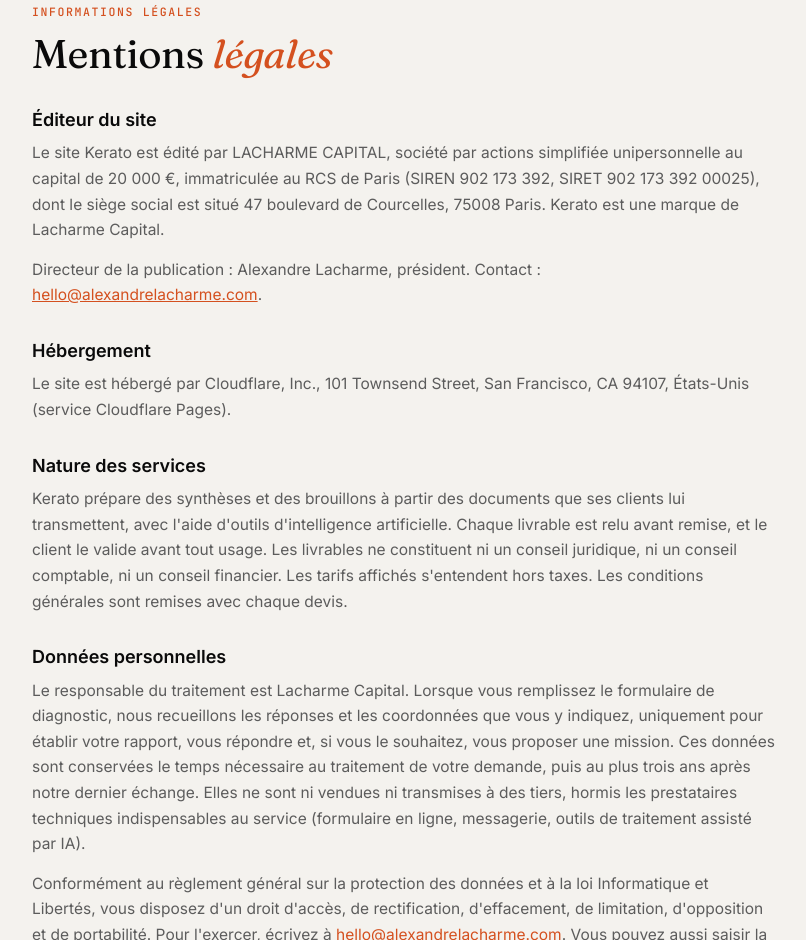
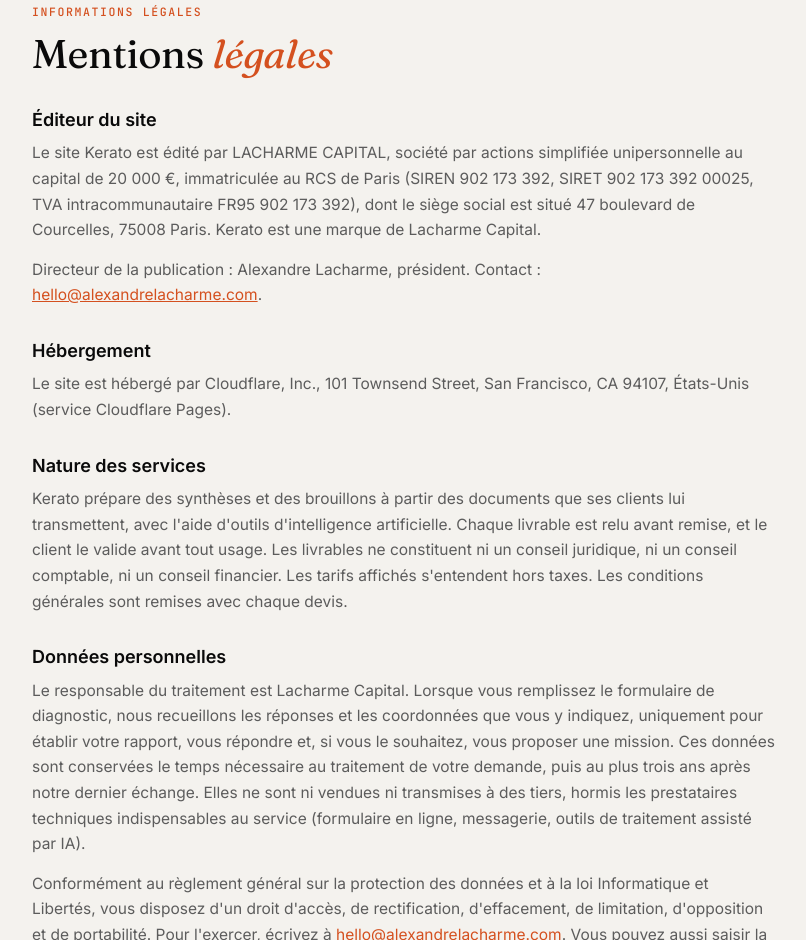
Before and after one commit to alexandrelacharme-code/site-kerato, a plain HTML site: page index.html in a window 1280 px wide. Shown: the part 6312-7252 px from the top of the page, without its empty margins (90-896 px from the left). Drawn offline with Linux system fonts and the light colour scheme.

Commit message:
Mentions légales : ajout du numéro de TVA intracommunautaire

```diff
--- a/index.html
+++ b/index.html
@@ -335,7 +335,7 @@ section{padding:56px 0}
 <span class="kicker mono">Informations légales</span>
 <h2>Mentions <em>légales</em></h2>
 <h3>Éditeur du site</h3>
-<p>Le site Kerato est édité par LACHARME CAPITAL, société par actions simplifiée unipersonnelle au capital de 20 000 €, immatriculée au RCS de Paris (SIREN 902 173 392, SIRET 902 173 392 00025), dont le siège social est situé 47 boulevard de Courcelles, 75008 Paris. Kerato est une marque de Lacharme Capital.</p>
+<p>Le site Kerato est édité par LACHARME CAPITAL, société par actions simplifiée unipersonnelle au capital de 20 000 €, immatriculée au RCS de Paris (SIREN 902 173 392, SIRET 902 173 392 00025, TVA intracommunautaire FR95 902 173 392), dont le siège social est situé 47 boulevard de Courcelles, 75008 Paris. Kerato est une marque de Lacharme Capital.</p>
 <p>Directeur de la publication : Alexandre Lacharme, président. Contact : <a href="mailto:hello@alexandrelacharme.com">hello@alexandrelacharme.com</a>.</p>
 <h3>Hébergement</h3>
 <p>Le site est hébergé par Cloudflare, Inc., 101 Townsend Street, San Francisco, CA 94107, États-Unis (service Cloudflare Pages).</p>
```
